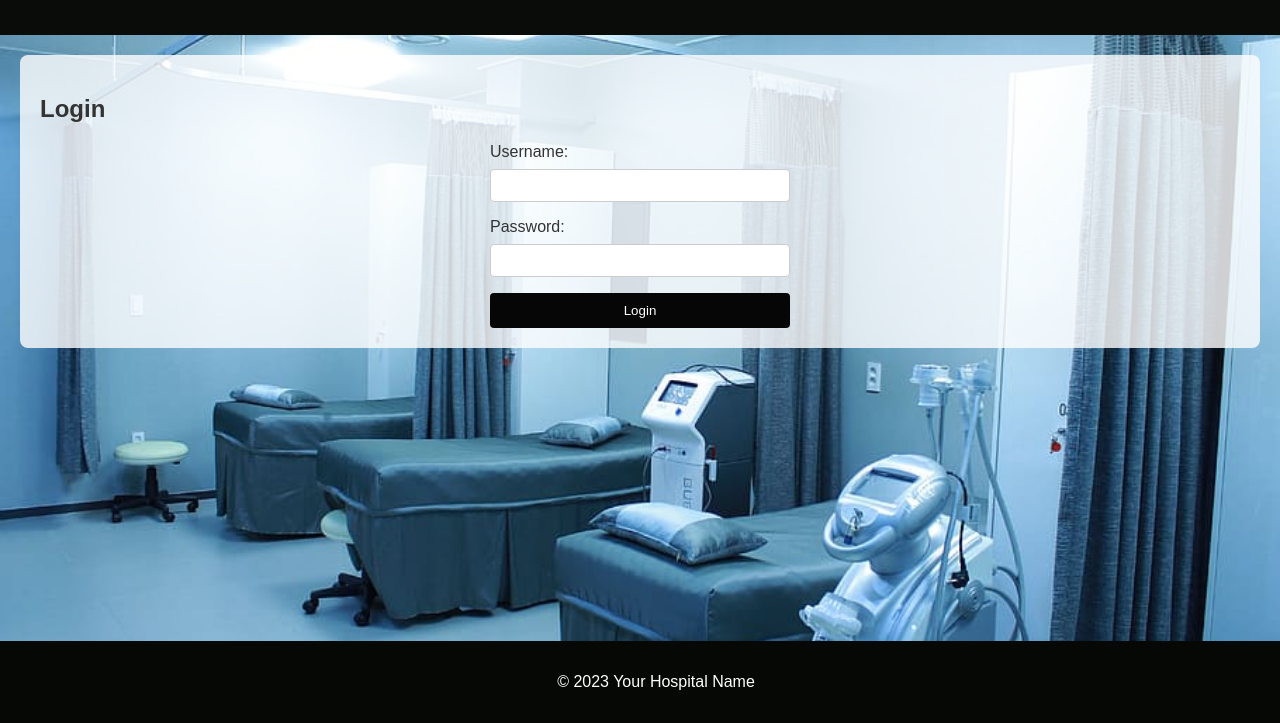
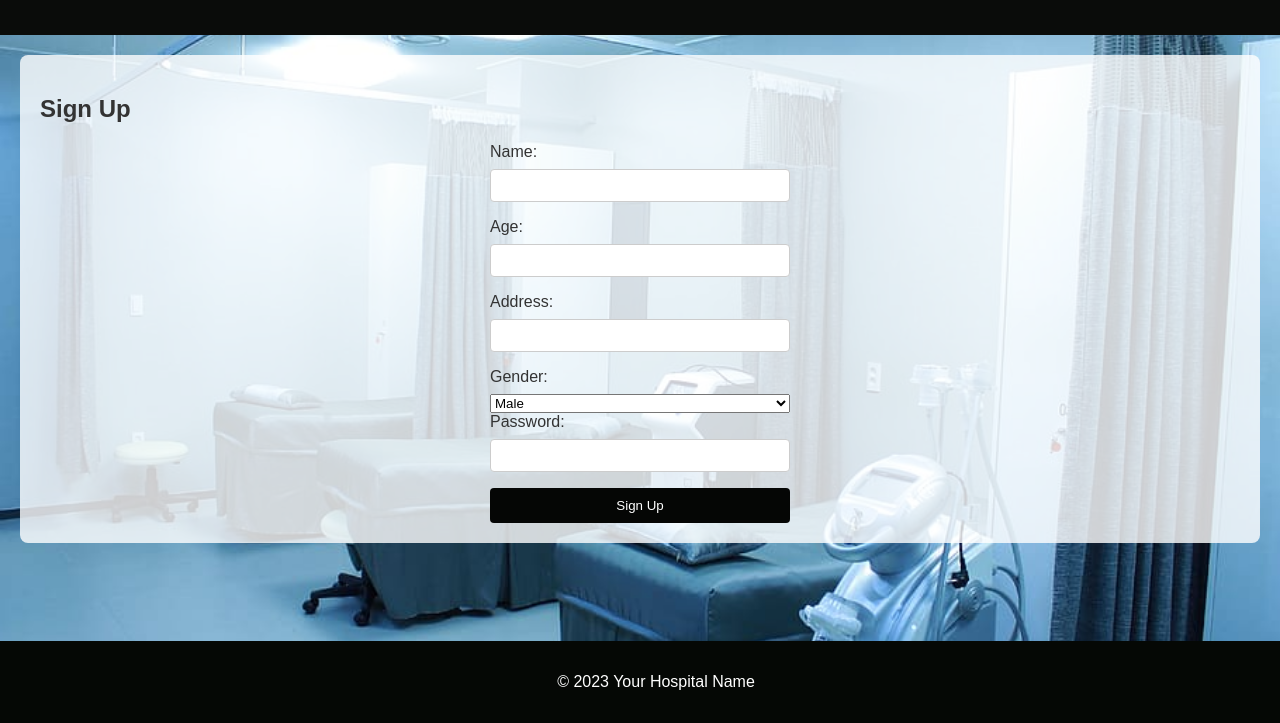
Before and after one commit to Prarthanaaaa/Prarthanaaaa.github.io, a plain HTML site: page index.html in a window 1280 px wide. Shown: the part 77-800 px from the top of the page. Drawn offline with Linux system fonts and the light colour scheme.

Commit message:
Update index.html

```diff
--- a/index.html
+++ b/index.html
@@ -14,16 +14,29 @@
 
   <main>
     <!-- Your content goes here -->
-    <section id="login-section">
-      <h2>Login</h2>
-      <form id="login-form">
-        <label for="username">Username:</label>
-        <input type="text" id="username" name="username" required>
+    <section id="registration-section">
+      <h2>Sign Up</h2>
+      <form id="registration-form">
+        <label for="name">Name:</label>
+        <input type="text" id="name" name="name" required>
+
+        <label for="age">Age:</label>
+        <input type="number" id="age" name="age" required>
+
+        <label for="address">Address:</label>
+        <input type="text" id="address" name="address" required>
+
+        <label for="gender">Gender:</label>
+        <select id="gender" name="gender" required>
+          <option value="male">Male</option>
+          <option value="female">Female</option>
+          <option value="other">Other</option>
+        </select>
 
         <label for="password">Password:</label>
         <input type="password" id="password" name="password" required>
 
-        <button type="button" onclick="login()">Login</button>
+        <button type="button" onclick="register()">Sign Up</button>
       </form>
     </section>
   </main>
```
